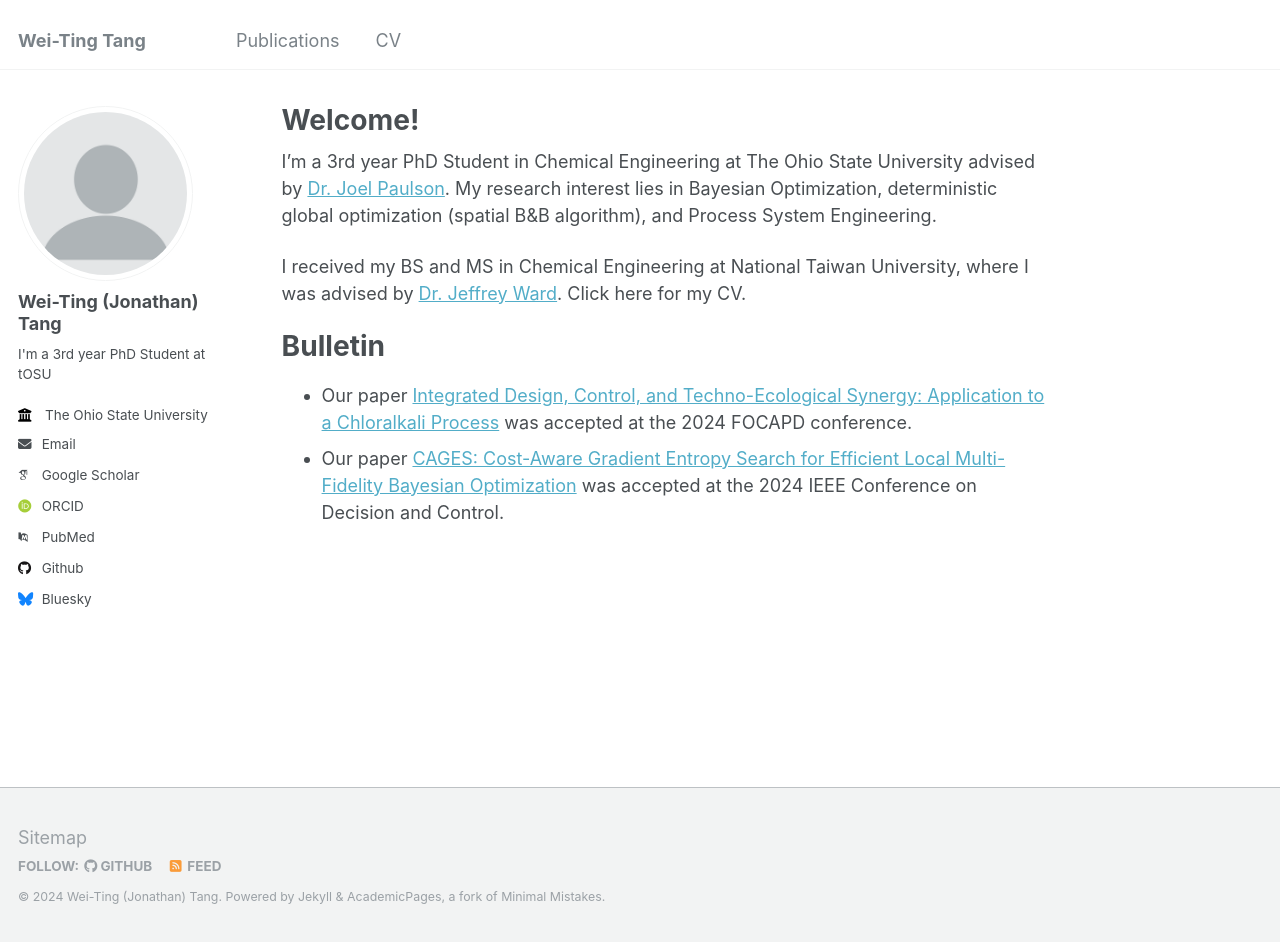
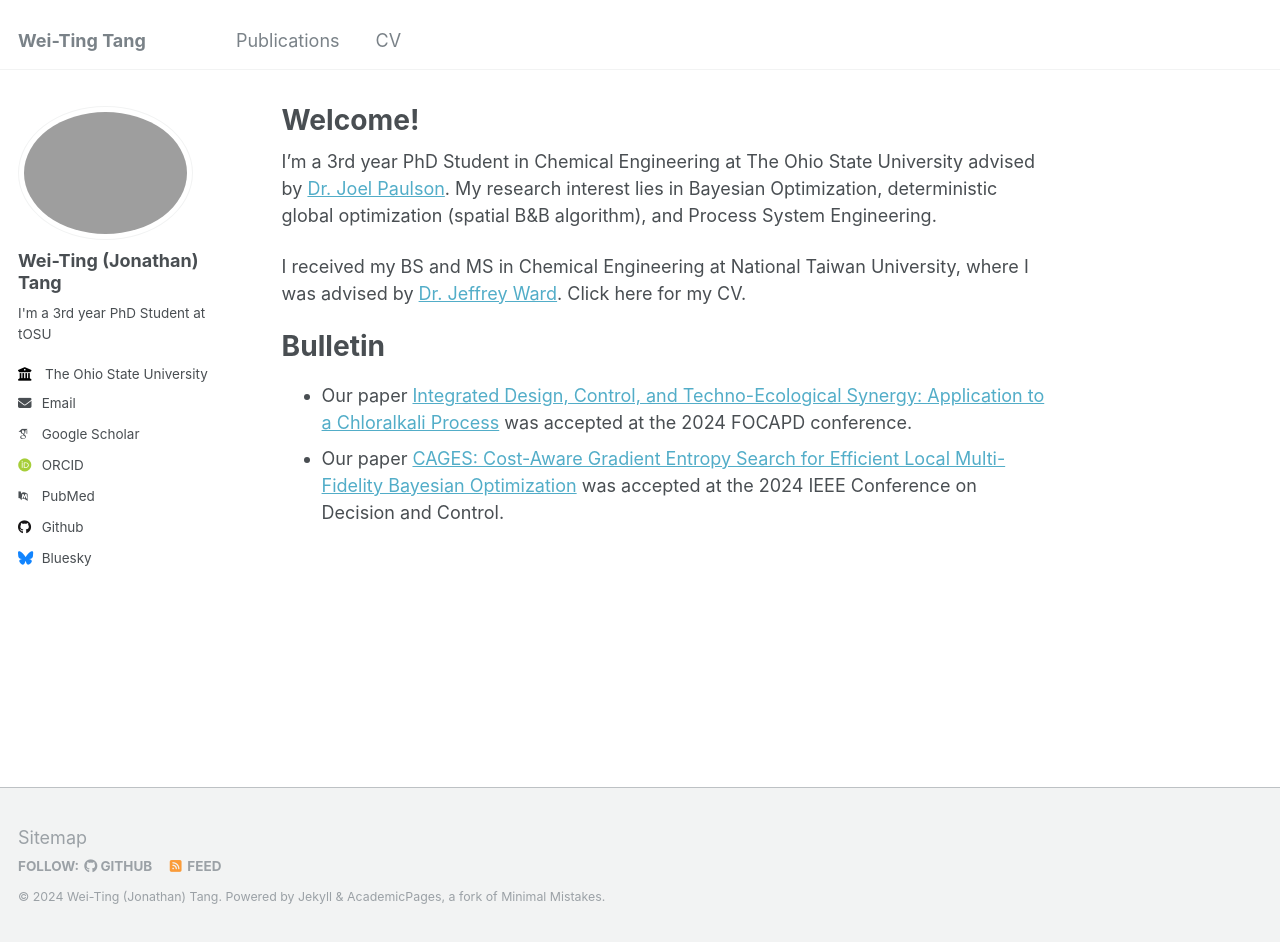
Before and after one commit to R09524081/R09524081.github.io, a Jekyll site: the page built from _pages/about.md, in a window 1280 px wide and 942 px high. Built offline with Jekyll 4.4.1, drawn with Linux system fonts in a browser that asks for light colours; some web fonts are replaced.

Commit message:
Update _config.yml

```diff
--- a/_config.yml
+++ b/_config.yml
@@ -21,7 +21,7 @@ repository               : "R09524081/r09524081.github.io"
 #               Additional customization can be done by editing /_includes/author-profile.html
 author:
   # Biographic information
-  avatar           : "profile.png"
+  avatar           : "main_image.png"
   name             : "Wei-Ting (Jonathan) Tang"
   pronouns         : # example: "she/her"
   bio              : "I'm a 3rd year PhD Student at tOSU"
```
